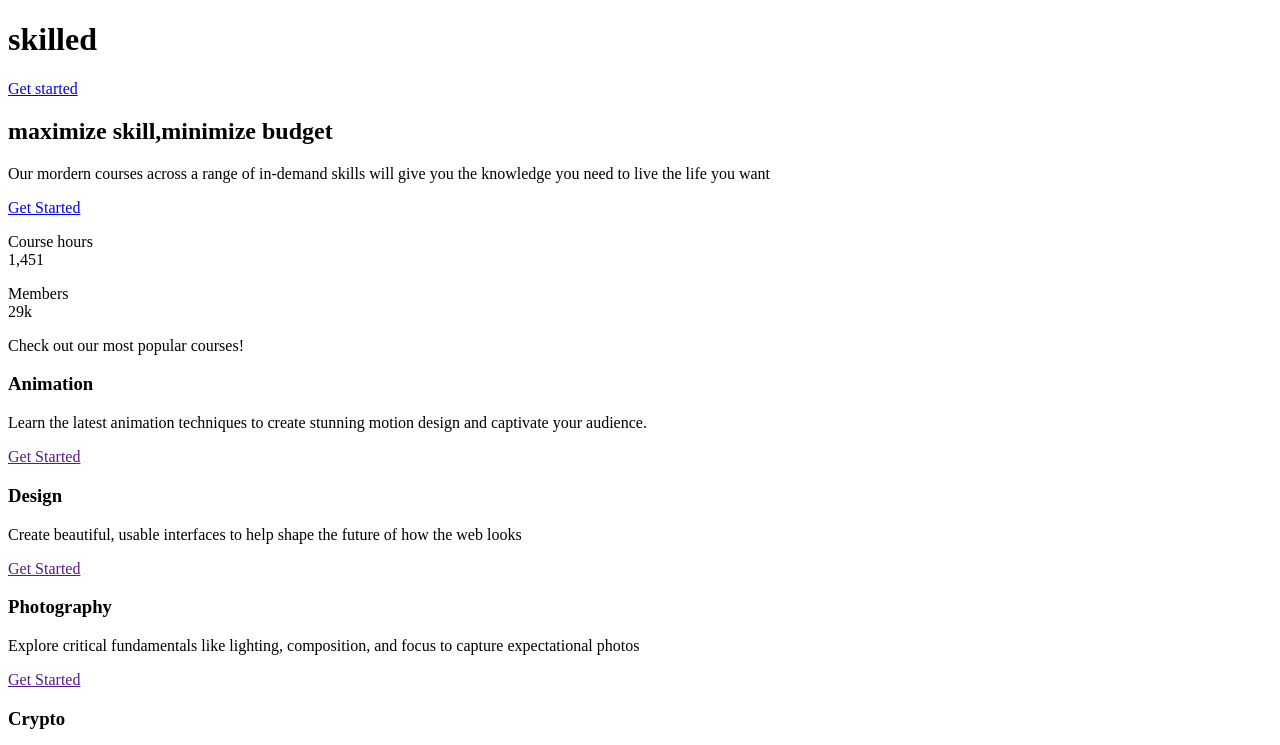
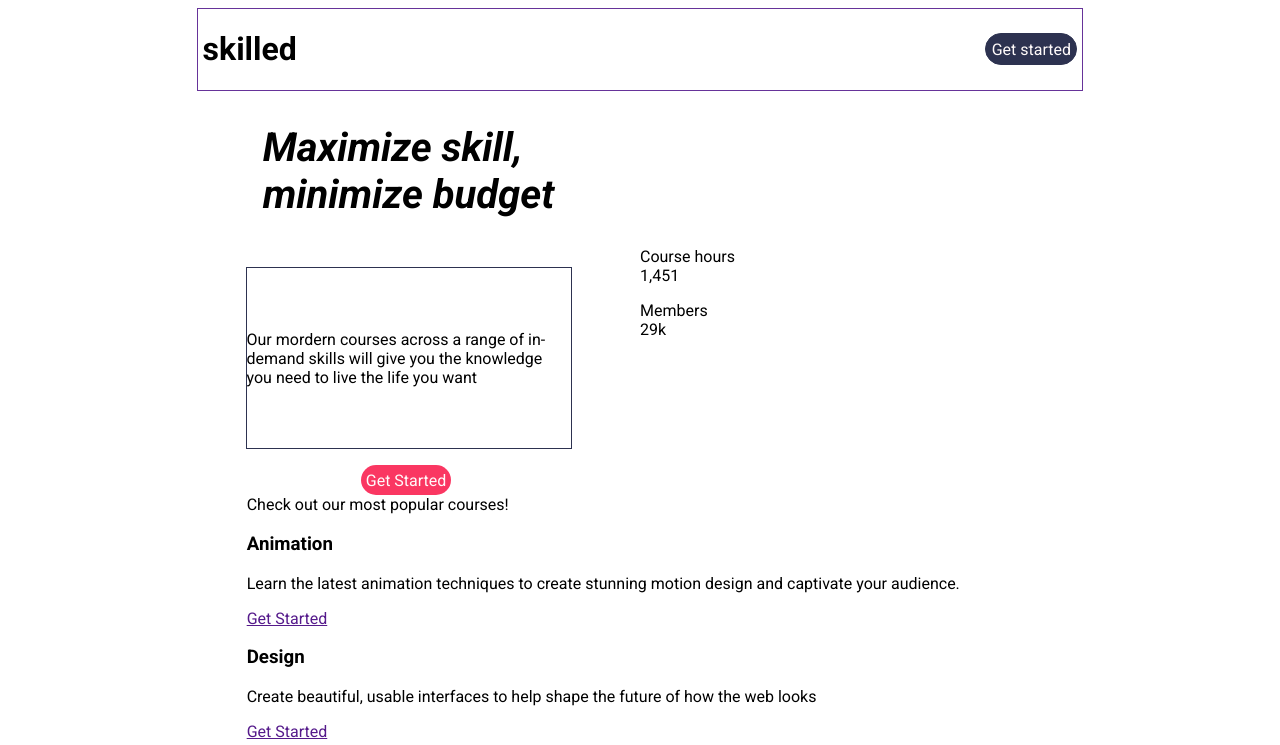
Before and after one commit to 629949/skilled-e-landing-page, a plain HTML site: page index.html in a window 1280 px wide. Shown: the top 745 px of the page. Drawn offline with Linux system fonts and the light colour scheme; a web font is replaced by a local one.

Commit message:
edited the title

```diff
--- a/index.css
+++ b/index.css
@@ -0,0 +1,94 @@
+body {
+    box-sizing: border-box;
+    display: flex;
+    justify-content: center;
+    align-items: center;
+    flex-direction: column;
+    padding: 0;
+    flex-wrap: wrap;
+    font-family: "Roboto", sans-serif;
+}
+
+header {
+    display: flex;
+    width: 100%;
+    align-items: center;
+    justify-content: center;
+}
+
+.nav {
+    display: flex;
+    justify-content: space-between;
+    width: 70%;
+    align-items: center;
+    border: 1px solid rebeccapurple;
+}
+
+h1 {
+    display: block;
+    margin-left: 5px;
+
+}
+
+.nav a {
+    display: flex;
+    margin-right: 5px;
+    text-decoration: none;
+    color: snow;
+    border: 1px solid #2D3250;
+    height: 30px;
+    width: 90px;
+    background-color: #2D3250;
+    align-items: center;
+    justify-content: center;
+    border-radius: 25px;
+}
+
+.info {
+    display: flex;
+    justify-content: space-be;
+    align-items: center;
+    flex-direction: row;
+    flex-wrap: wrap;
+
+}
+
+.get-started {
+    display: inline-flex;
+    justify-content: center;
+    align-items: center;
+    flex-direction: column;
+    width: 50%;
+
+}
+
+h2 {
+    display: flex;
+    width: 100%;
+    font-style: italic;
+    font-size: 40px;
+    justify-content: center;
+    align-items: center;
+}
+
+.get-started p {
+    display: flex;
+    justify-content: flex-start;
+    align-items: center;
+    width: 70%;
+    height: 180px;
+    border : 1px solid #2D3250;
+
+}
+.get-started a {
+    display: flex;
+    margin-right: 5px;
+    text-decoration: none;
+    color: snow;
+    height: 30px;
+    width: 90px;
+    background-color: #f90339ca;
+    align-items: center;
+    justify-content: center;
+    border-radius: 25px;
+}
--- a/index.html
+++ b/index.html
@@ -3,6 +3,9 @@
 <head>
     <meta charset="UTF-8">
     <meta name="viewport" content="width=device-width, initial-scale=1.0">
+    <link rel="preconnect" href="https://fonts.googleapis.com">
+<link rel="preconnect" href="https://fonts.gstatic.com" crossorigin>
+<link href="https://fonts.googleapis.com/css2?family=Inter:wght@100..900&family=Lato:ital,wght@0,100;0,300;0,400;0,700;0,900;1,100;1,300;1,400;1,700;1,900&family=Lora:ital@1&family=Merriweather:ital@1&family=Noto+Sans:ital,wght@0,100..900;1,100..900&family=Open+Sans:ital@1&family=Outfit:wght@100..900&family=Rationale&family=Roboto:ital,wght@0,100;0,300;0,400;0,500;0,700;0,900;1,100;1,300;1,400;1,500;1,700;1,900&display=swap" rel="stylesheet">
     <link rel="stylesheet" href="index.css">
     <title>Skilled e-landing page</title>
 </head>
@@ -13,9 +16,9 @@
             <a href="sign-up.html">Get started</a>
         </div>
     </header>
-    <section>
+    <section class="info" id="info">
         <div class="get-started" id="get-started">
-            <h2> maximize skill,minimize budget </h2>
+            <h2> Maximize skill, <br>minimize budget </h2>
             <p> Our mordern courses across a range of in-demand skills will give
                 you the knowledge you need to live the life you want
             </p>
```
